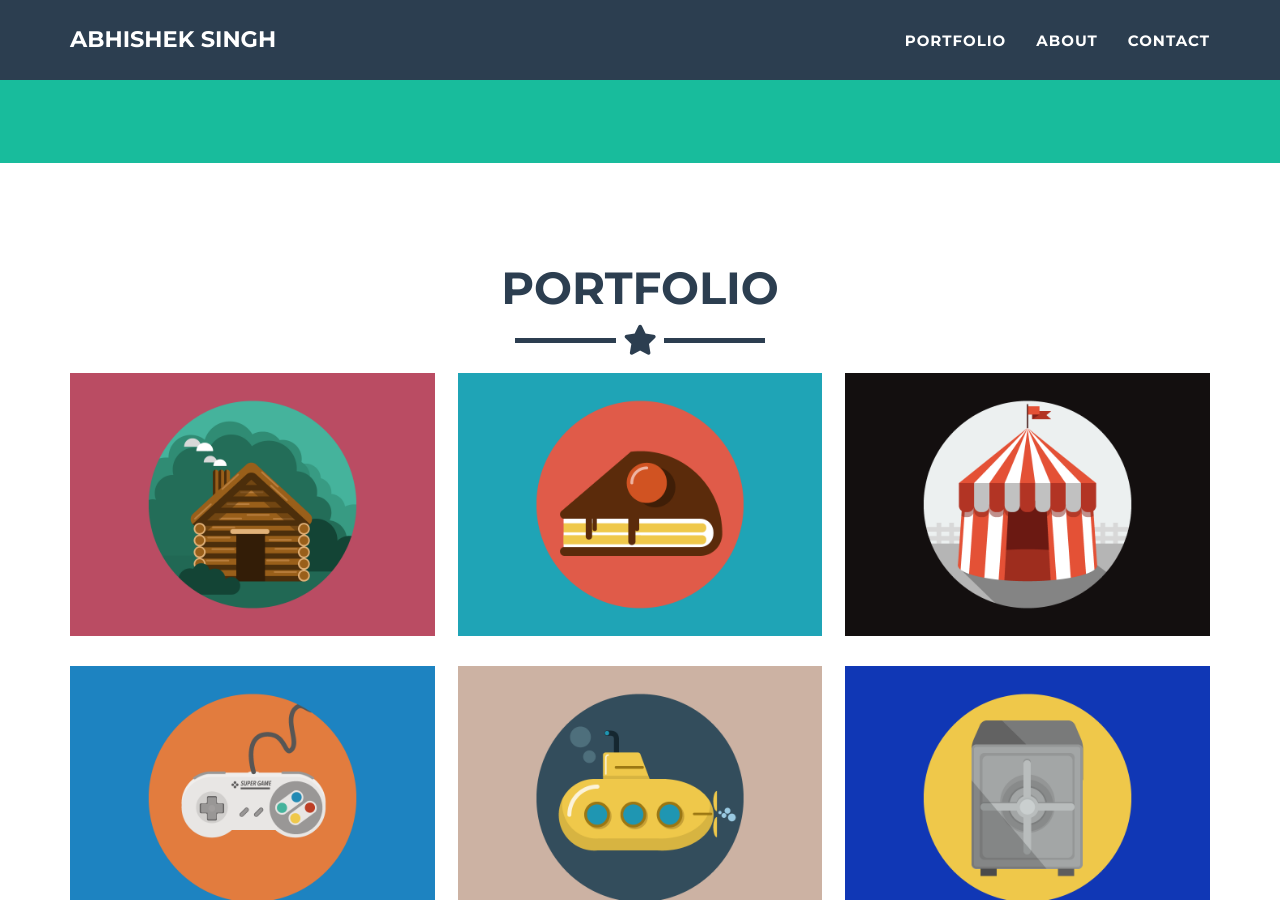
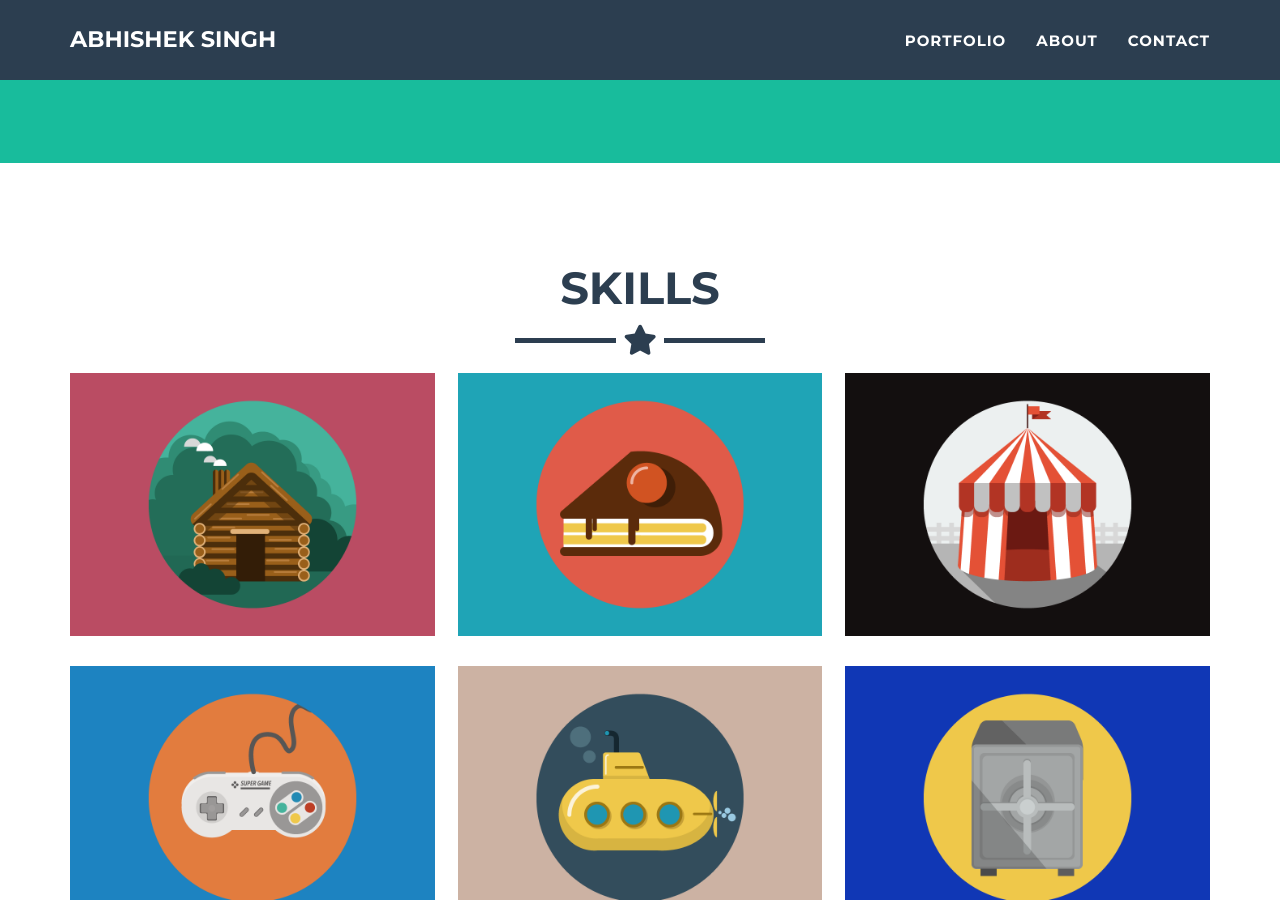
Before and after one commit to asabhi6776/jekyll_profile, a Jekyll site: the page built from _posts/2014-07-18-project-1.markdown, in a window 1280 px wide and 900 px high, scrolled down 612 px. Built offline with Jekyll 4.4.1, drawn with Linux system fonts in a browser that asks for light colours.

Commit message:
updating content skilles

```diff
--- a/_includes/portfolio_grid.html
+++ b/_includes/portfolio_grid.html
@@ -3,7 +3,7 @@
   <div class="container portfolio-flex-grid">
     <div class="row">
       <div class="col-lg-12 text-center">
-        <h2>Portfolio</h2>
+        <h2>Skills</h2>
         <hr class="star-primary">
       </div>
     </div>
```
